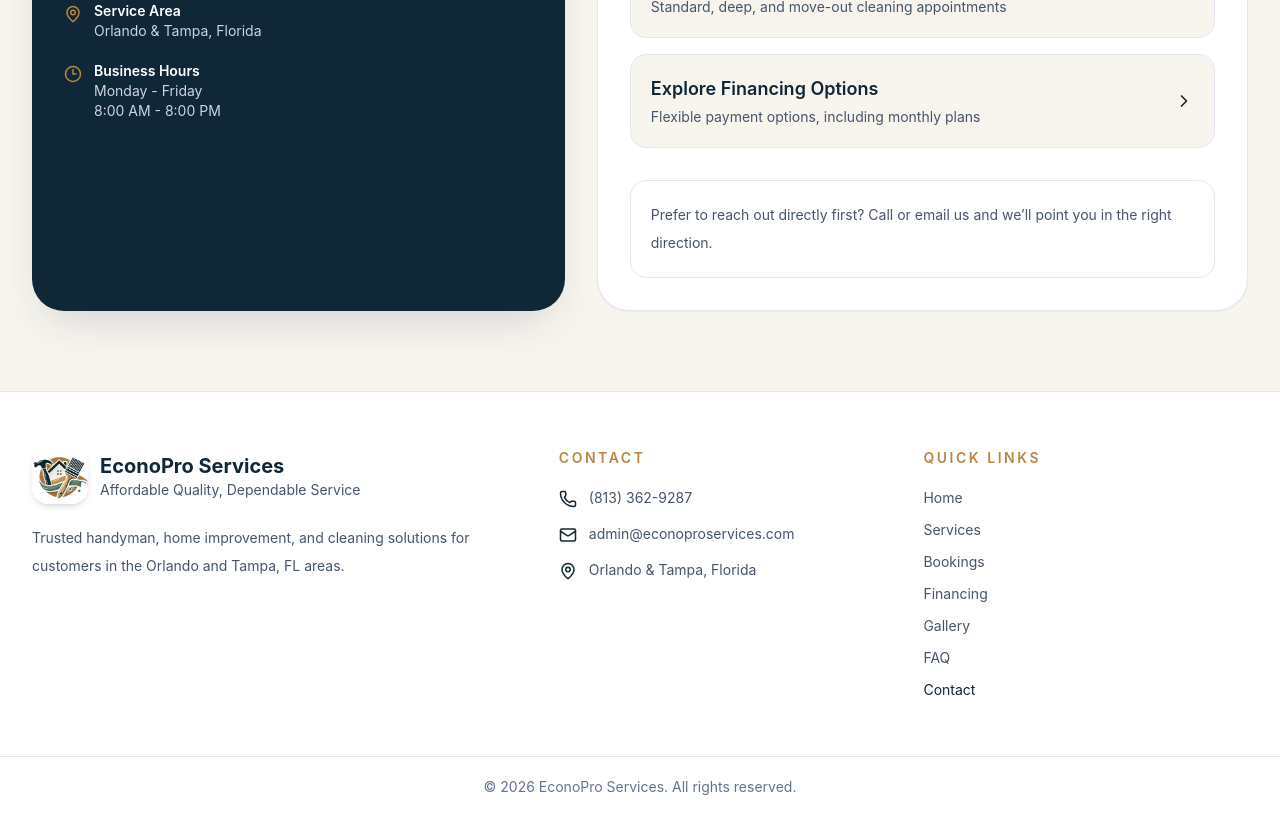
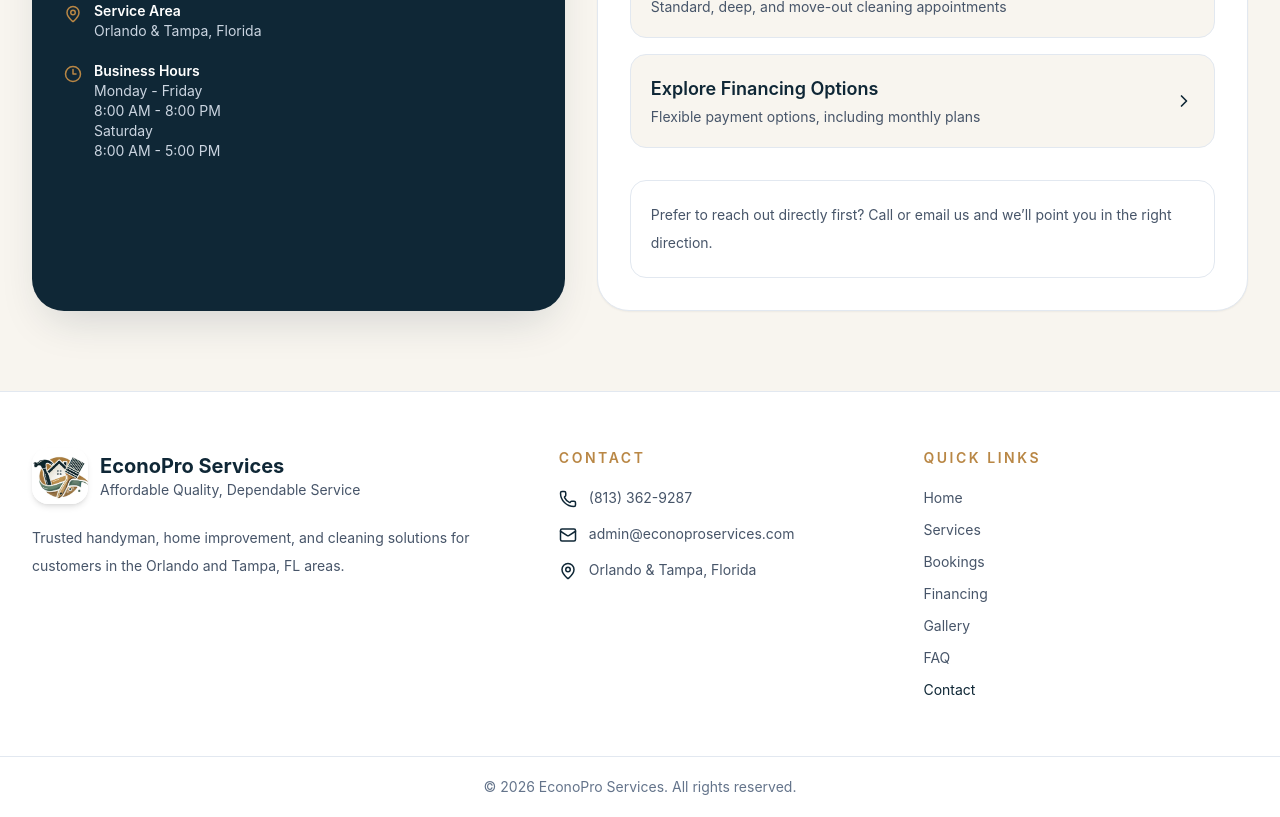
Before and after one commit to metellusa/econopro-services-web, a React (Vite) app: page /contact in a window 1280 px wide. Shown: the part 900-1717 px from the top of the page. Built offline with nearby package versions, Linux system fonts and the light colour scheme.

Commit message:
Update business hours

```diff
--- a/src/pages/Contact.jsx
+++ b/src/pages/Contact.jsx
@@ -76,6 +76,8 @@ export default function Contact() {
                   <p className="font-semibold text-white">Business Hours</p>
                   <p className="text-slate-300">Monday - Friday</p>
                   <p className="text-slate-300">8:00 AM - 8:00 PM</p>
+                  <p className="text-slate-300">Saturday</p>
+                  <p className="text-slate-300">8:00 AM - 5:00 PM</p>
                 </div>
               </div>
             </div>
```
